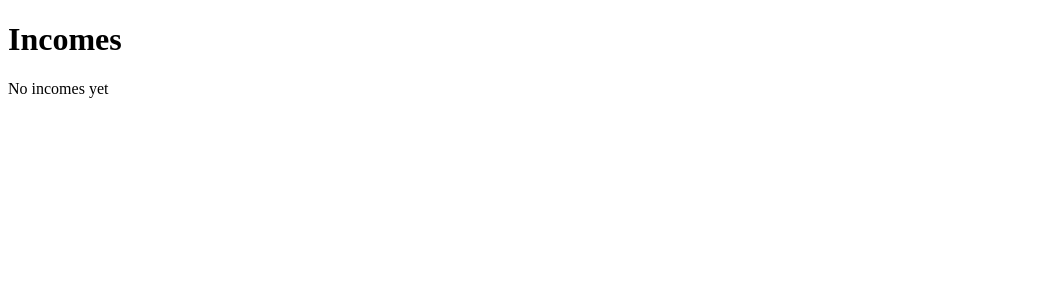
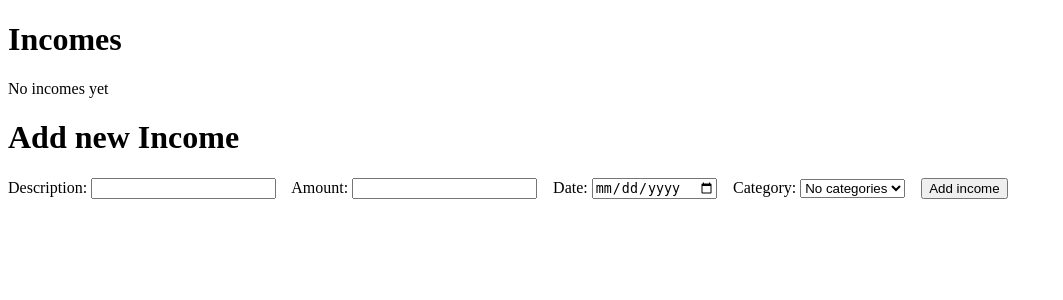
Before and after one commit to tarick73/Finance-Tracker, a Flask app: template templates/dashboard-incomes.html in a window 1280 px wide. Shown: the top 300 px of the page, without its empty margins (0-1063 px from the left). Run offline with Flask 3, Linux system fonts and the light colour scheme; the template is opened without the code that fills it, so the values that code supplies are empty.

Commit message:
added the posibility to add new incomes and expense

```diff
--- a/app.py
+++ b/app.py
@@ -112,7 +112,14 @@ def get_all_income123():
         if request.method == 'GET':
             res = list(db_session.execute(
                 select(models.Transaction).filter_by(owner=session['user_id'], type=INCOME)).scalars().all())
-            return render_template("dashboard-incomes.html", transactions=res)
+
+            categories_system = list(db_session.execute(
+                select(models.Category).filter_by(owner=1)).scalars().all())
+
+            categories_user = list(db_session.execute(
+                select(models.Category).filter_by(owner=session['user_id'])).scalars().all())
+
+            return render_template("dashboard-incomes.html", transactions=res, categories_system = categories_system, categories_user=categories_user)
         else:
             transaction_description = request.form['description']
             transaction_owner = session['user_id']
@@ -150,7 +157,14 @@ def get_all_spend():
         if request.method == 'GET':
             res = list(db_session.execute(
                 select(models.Transaction).filter_by(owner=session['user_id'], type=SPEND)).scalars().all())
-            return render_template("dashboard-spend.html", transactions=res)
+
+            categories_system= list(db_session.execute(
+                select(models.Category).filter_by(owner=1)).scalars().all())
+
+            categories_user = list(db_session.execute(
+                select(models.Category).filter_by(owner=session['user_id'])).scalars().all())
+
+            return render_template("dashboard-spend.html", transactions=res,categories_system=categories_system, categories_user=categories_user)
         else:
             transaction_description = request.form['description']
             transaction_owner = session['user_id']
--- a/templates/dashboard-incomes.html
+++ b/templates/dashboard-incomes.html
@@ -38,5 +38,47 @@
     <p>No incomes yet</p>
 {% endif %}
 
+<h1>Add new Income</h1>
+
+<form action="/spend" method="post" autocomplete="off">
+  <label>Description:
+    <input type="text" name="description">
+  </label>
+  &nbsp;&nbsp;
+  <label>Amount:
+    <input type="number" name="amount" step="0.01" required>
+  </label>
+  &nbsp;&nbsp;
+  <label>Date:
+    <input type="date" name="date" required>
+  </label>
+  &nbsp;&nbsp;
+  <label>Category:
+    <select name="category" required>
+      {% if categories_system or categories_user %}
+        {% if categories_system %}
+          <optgroup label="System">
+            {% for c in categories_system %}
+              <option value="{{ c.id }}">{{ c.name }}</option>
+            {% endfor %}
+          </optgroup>
+        {% endif %}
+        {% if categories_user %}
+          <optgroup label="My categories">
+            {% for c in categories_user %}
+              <option value="{{ c.id }}">{{ c.name }}</option>
+            {% endfor %}
+          </optgroup>
+        {% endif %}
+      {% else %}
+        <option value="" disabled selected>No categories</option>
+      {% endif %}
+    </select>
+  </label>
+  &nbsp;&nbsp;
+  <button type="submit">Add income</button>
+</form>
+
+
 </body>
 </html>
```
Also changed, not shown: templates/dashboard-spend.html (+44 -8 lines), financial_tracker.db.
